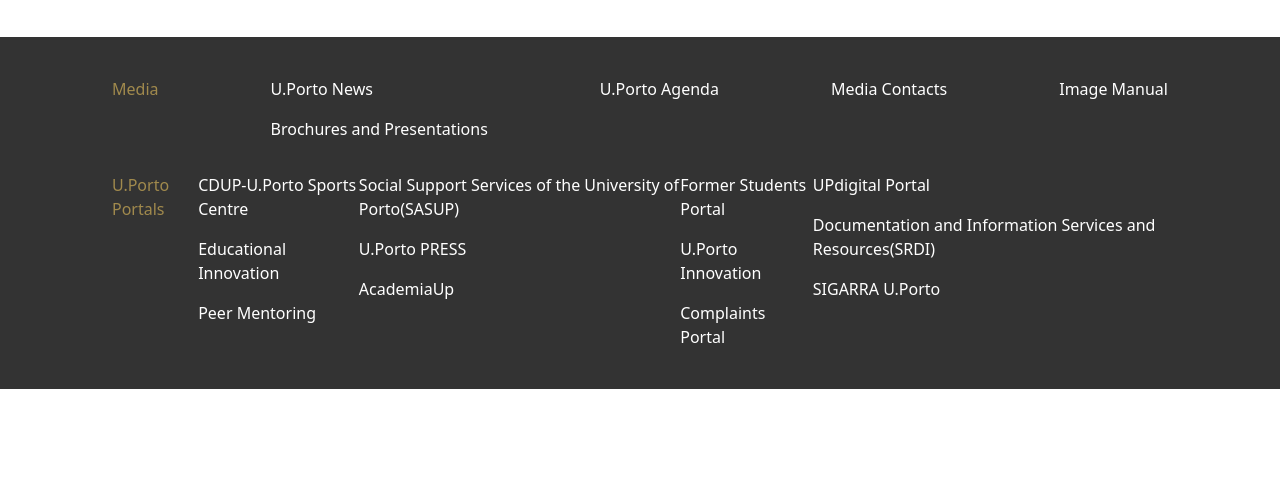
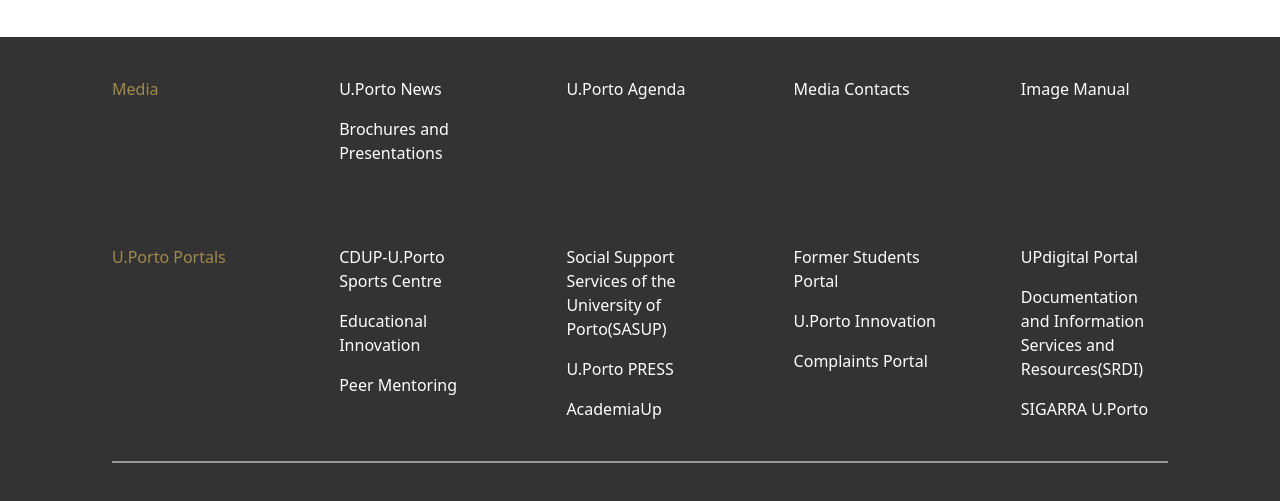
Before and after one commit to l-isaro/CSScloninggate, a website: page src/index.html in a window 1280 px wide. Shown: the part 4376-4877 px from the top of the page. Before the commit the page ends 4765 px from the top, so only its background shows below. Drawn offline with nearby package versions, Linux system fonts and the light colour scheme.

Commit message:
completed a section of the footer

```diff
--- a/src/index.html
+++ b/src/index.html
@@ -361,9 +361,8 @@
         </div>
       </section>
     </main>
-    <footer class="relative px-28 py-10 bg-web-grey text-white">
-      <div class="flex flex-col gap-8">
-        <div class="flex justify-between">
+    <footer class="relative px-28 py-10 bg-web-grey text-white font-thin">
+      <div class="grid grid-cols-5 gap-20 border-b-2 border-title-grey pb-10">
         <p class="text-web-brown">Media</p>
         <div class="flex flex-col gap-4">
           <p>U.Porto News</p>
@@ -372,8 +371,6 @@
         <p>U.Porto Agenda</p>
         <p>Media Contacts</p>
         <p>Image Manual</p>
-        </div>
-        <div class="flex justify-between">
         <p class="text-web-brown">U.Porto Portals</p>
         <div class="flex flex-col gap-4">
           <p>CDUP-U.Porto Sports Centre</p>
@@ -394,11 +391,13 @@
         </div>
         <div class="flex flex-col gap-4">
           <p>UPdigital Portal</p>
-            <p>Documentation and Information Services and Resources(SRDI)</p>
+          <p class="">
+            Documentation and Information Services and Resources(SRDI)
+          </p>
           <p>SIGARRA U.Porto</p>
         </div>
       </div>
-      </div>
+      <div></div>
     </footer>
   </body>
 </html>
```
Also changed, not shown: src/output.css, 1 other file. Lines whose indentation alone changed are shown as unchanged.
